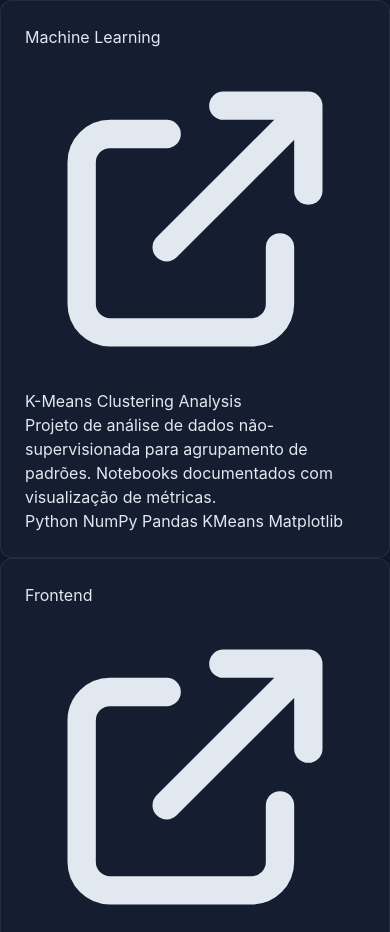
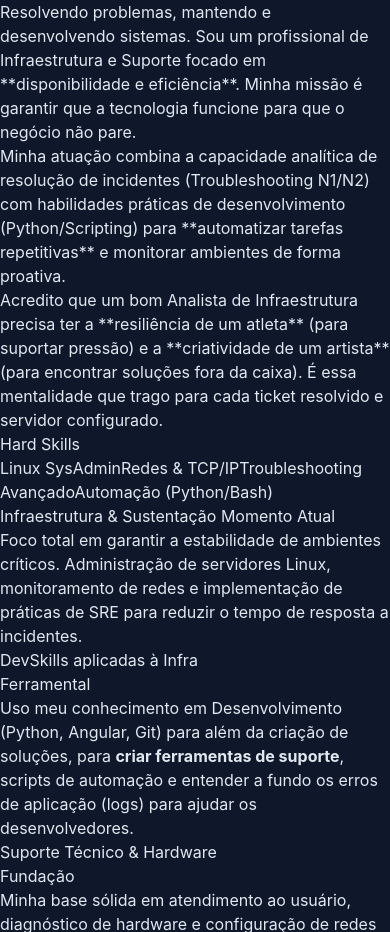
Before and after one commit to alexsanderthorne/portfolio-alexsander, an Angular app: page / in a window 390 px wide. Shown: the part 1068-2000 px from the top of the page. Built offline with nearby package versions, Linux system fonts and the light colour scheme.

Commit message:
implementing about me section

```diff
--- a/src/app/app.component.html
+++ b/src/app/app.component.html
@@ -58,6 +58,84 @@
           </div>
         </div>
       </div>
+    </div>
+  </section>
+
+  <section class="max-w-6xl mx-auto px-6 py-20" id="sobre">
+
+    <div class="grid md:grid-cols-2 gap-12 items-start">
+
+      <div class="space-y-6">
+        <div class="flex items-center gap-4 mb-6">
+          <h2 class="text-3xl font-bold text-white">Sobre Mim</h2>
+          <div class="h-px bg-slate-800 flex-grow"></div>
+        </div>
+
+        <div class="prose prose-invert prose-lg text-slate-400 leading-relaxed">
+          <p>
+            <span class="text-2xl text-blue-400 font-bold block mb-2">Resolvendo problemas, mantendo e desenvolvendo sistemas.</span>
+            Sou um profissional de Infraestrutura e Suporte focado em **disponibilidade e eficiência**. Minha missão é garantir que a tecnologia funcione para que o negócio não pare.
+          </p>
+
+          <p>
+            Minha atuação combina a capacidade analítica de resolução de incidentes (Troubleshooting N1/N2) com habilidades práticas de desenvolvimento (Python/Scripting) para **automatizar tarefas repetitivas** e monitorar ambientes de forma proativa.
+          </p>
+
+          <p>
+            Acredito que um bom Analista de Infraestrutura precisa ter a **resiliência de um atleta** (para suportar pressão) e a **criatividade de um artista** (para encontrar soluções fora da caixa). É essa mentalidade que trago para cada ticket resolvido e servidor configurado.
+          </p>
+        </div>
+
+        <div class="pt-4">
+          <h4 class="text-sm font-bold text-slate-200 uppercase tracking-wider mb-3">Hard Skills</h4>
+          <div class="flex flex-wrap gap-2">
+            <span class="px-3 py-1 bg-slate-800 border border-slate-700 rounded-full text-xs text-blue-300">Linux SysAdmin</span>
+            <span class="px-3 py-1 bg-slate-800 border border-slate-700 rounded-full text-xs text-green-300">Redes & TCP/IP</span>
+            <span class="px-3 py-1 bg-slate-800 border border-slate-700 rounded-full text-xs text-orange-300">Troubleshooting Avançado</span>
+            <span class="px-3 py-1 bg-slate-800 border border-slate-700 rounded-full text-xs text-purple-300">Automação (Python/Bash)</span>
+          </div>
+        </div>
+      </div>
+
+      <div class="relative pl-8 border-l border-slate-800 space-y-12 mt-4 md:mt-0">
+
+        <div class="relative">
+          <span class="absolute -left-[41px] top-1 flex h-6 w-6 items-center justify-center rounded-full bg-blue-900 ring-4 ring-slate-900">
+            <span class="h-2 w-2 rounded-full bg-blue-500 animate-pulse"></span>
+          </span>
+          <h3 class="flex items-center text-lg font-bold text-white">
+            Infraestrutura & Sustentação
+            <span class="ml-3 rounded bg-blue-500/10 px-2 py-0.5 text-xs font-medium text-blue-400">Momento Atual</span>
+          </h3>
+          <p class="text-slate-400 text-sm mt-2">
+            Foco total em garantir a estabilidade de ambientes críticos. Administração de servidores Linux, monitoramento de redes e implementação de práticas de SRE para reduzir o tempo de resposta a incidentes.
+          </p>
+        </div>
+
+        <div class="relative">
+          <span class="absolute -left-[41px] top-1 flex h-6 w-6 items-center justify-center rounded-full bg-slate-800 ring-4 ring-slate-900">
+            <span class="h-2 w-2 rounded-full bg-green-500"></span>
+          </span>
+          <h3 class="text-lg font-bold text-white">DevSkills aplicadas à Infra</h3>
+          <span class="block mb-2 text-xs font-bold text-slate-500 uppercase">Ferramental</span>
+          <p class="text-slate-400 text-sm">
+            Uso meu conhecimento em Desenvolvimento (Python, Angular, Git) para além da criação de soluções, para <strong>criar ferramentas de suporte</strong>, scripts de automação e entender a fundo os erros de aplicação (logs) para ajudar os desenvolvedores.
+          </p>
+        </div>
+
+        <div class="relative">
+          <span class="absolute -left-[41px] top-1 flex h-6 w-6 items-center justify-center rounded-full bg-slate-800 ring-4 ring-slate-900">
+            <span class="h-2 w-2 rounded-full bg-slate-500"></span>
+          </span>
+          <h3 class="text-lg font-bold text-white">Suporte Técnico & Hardware</h3>
+          <span class="block mb-2 text-xs font-bold text-slate-500 uppercase">Fundação</span>
+          <p class="text-slate-400 text-sm">
+            Minha base sólida em atendimento ao usuário, diagnóstico de hardware e configuração de redes locais. A experiência que me ensinou a manter a calma e a comunicação clara durante crises.
+          </p>
+        </div>
+
+      </div>
+
     </div>
   </section>
 
```
